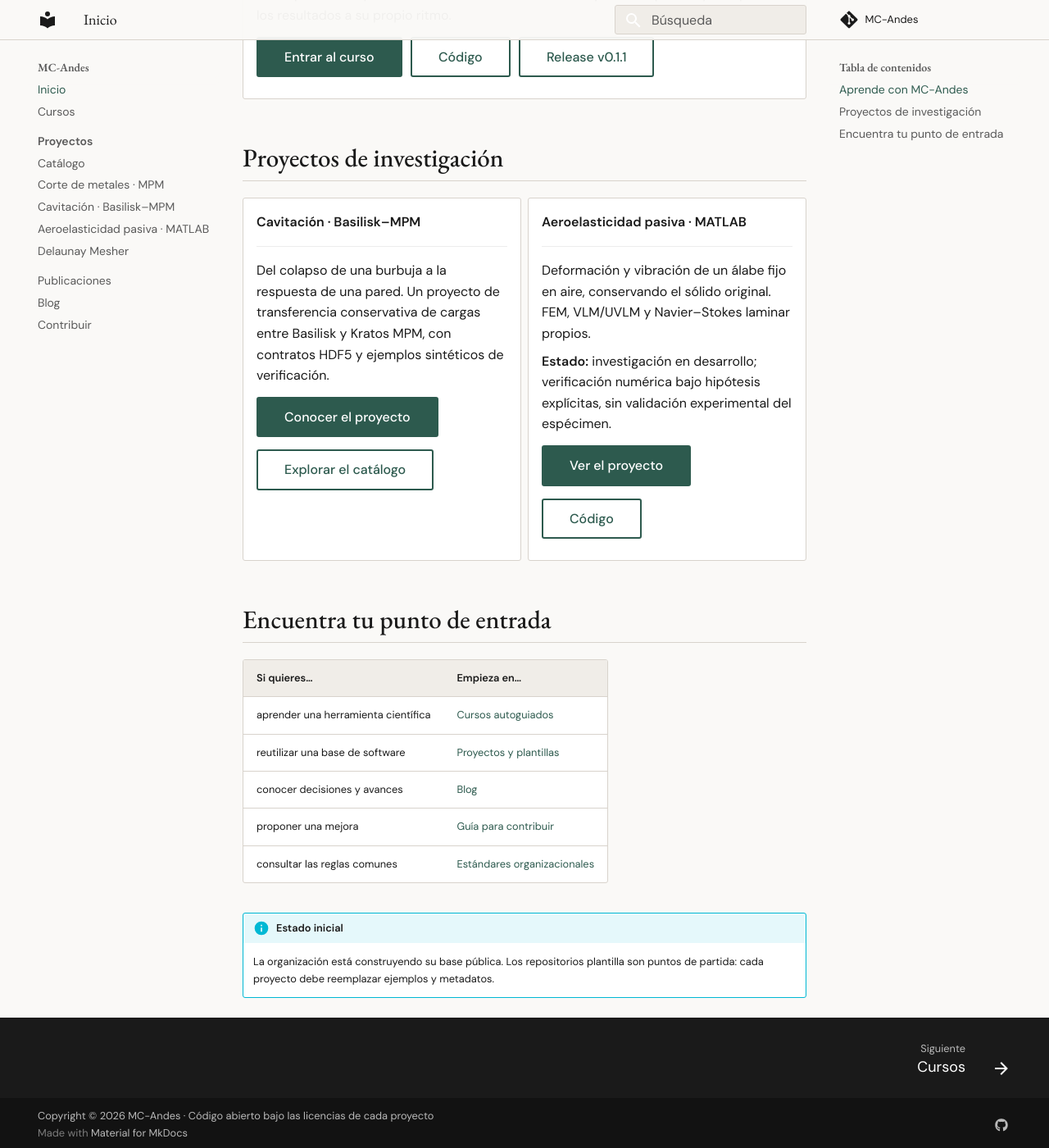
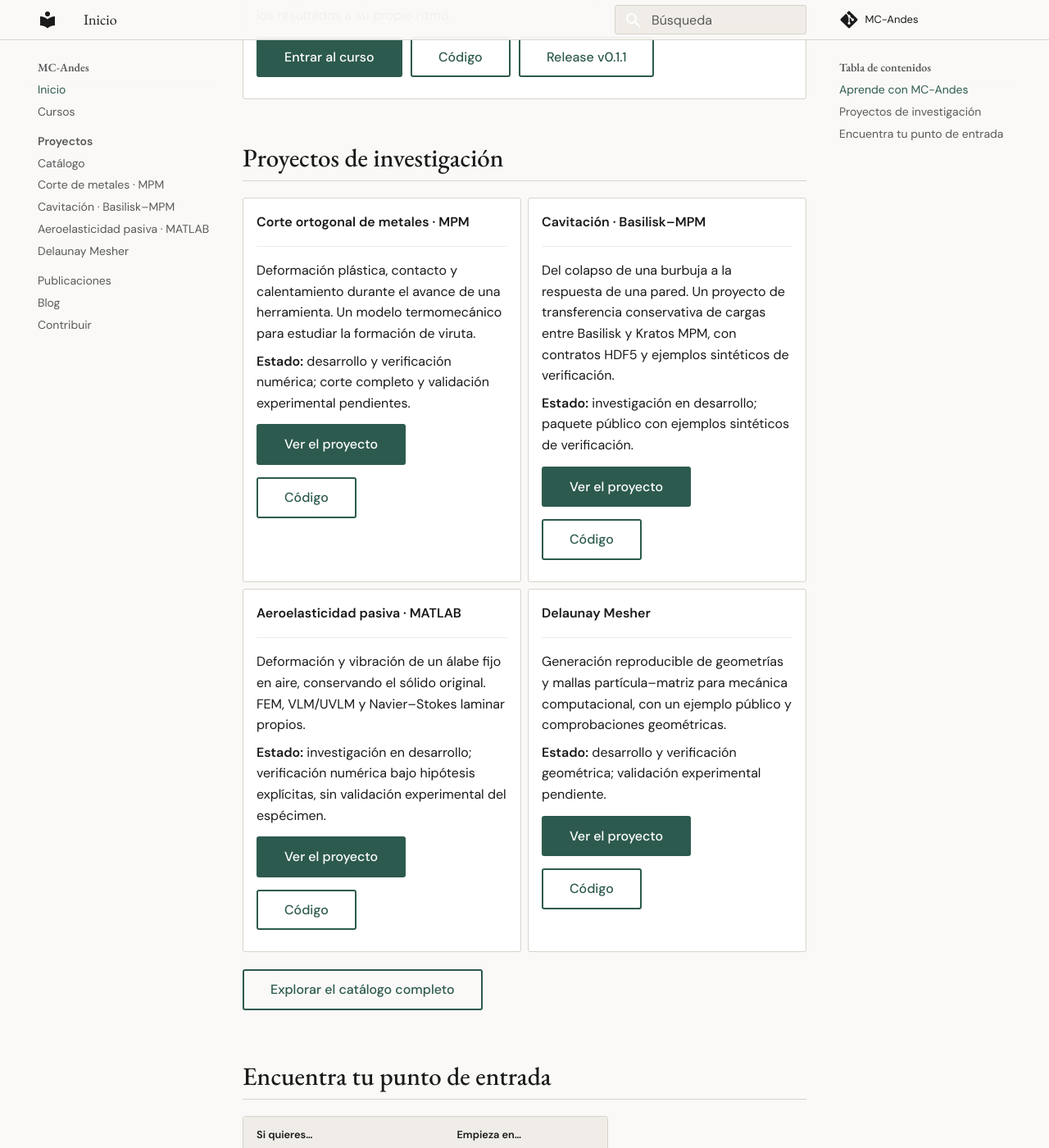
Before and after one commit to MC-Andes/mc-andes.github.io, an MkDocs documentation site: the page built from docs/index.md, in a window 1280 px wide and 1400 px high, scrolled down 1090 px. Shown: the whole window at 82% size. Built offline with MkDocs 1.6.1 and Material for MkDocs 9.7.7, drawn with Linux system fonts in a browser that asks for light colours; some of the changed text lies outside the part shown.

Commit message:
docs: show all research projects on homepage

```diff
--- a/docs/index.md
+++ b/docs/index.md
@@ -59,6 +59,19 @@ Construimos resultados que puedan revisarse, ejecutarse y extenderse.
 
 <div class="grid cards" markdown>
 
+- **Corte ortogonal de metales · MPM**
+
+    ---
+
+    Deformación plástica, contacto y calentamiento durante el avance de una
+    herramienta. Un modelo termomecánico para estudiar la formación de viruta.
+
+    **Estado:** desarrollo y verificación numérica; corte completo y validación
+    experimental pendientes.
+
+    [Ver el proyecto](projects/metal-cutting.md){ .md-button .md-button--primary }
+    [Código](https://github.com/MC-Andes/Metal_cutting){ .md-button }
+
 - **Cavitación · Basilisk–MPM**
 
     ---
@@ -67,8 +80,11 @@ Construimos resultados que puedan revisarse, ejecutarse y extenderse.
     transferencia conservativa de cargas entre Basilisk y Kratos MPM, con
     contratos HDF5 y ejemplos sintéticos de verificación.
 
-    [Conocer el proyecto](projects/cavitation-coupling.md){ .md-button .md-button--primary }
-    [Explorar el catálogo](projects.md){ .md-button }
+    **Estado:** investigación en desarrollo; paquete público con ejemplos
+    sintéticos de verificación.
+
+    [Ver el proyecto](projects/cavitation-coupling.md){ .md-button .md-button--primary }
+    [Código](https://github.com/MC-Andes/cavitation-coupling){ .md-button }
 
 - **Aeroelasticidad pasiva · MATLAB**
 
@@ -83,7 +99,22 @@ Construimos resultados que puedan revisarse, ejecutarse y extenderse.
     [Ver el proyecto](projects/passive-airfoil-aeroelasticity.md){ .md-button .md-button--primary }
     [Código](https://github.com/MC-Andes/passive-airfoil-aeroelasticity-matlab){ .md-button }
 
+- **Delaunay Mesher**
+
+    ---
+
+    Generación reproducible de geometrías y mallas partícula–matriz para
+    mecánica computacional, con un ejemplo público y comprobaciones geométricas.
+
+    **Estado:** desarrollo y verificación geométrica; validación experimental
+    pendiente.
+
+    [Ver el proyecto](projects/delaunay-mesher.md){ .md-button .md-button--primary }
+    [Código](https://github.com/MC-Andes/Delaunay_mesher){ .md-button }
+
 </div>
+
+[Explorar el catálogo completo](projects.md){ .md-button }
 
 ## Encuentra tu punto de entrada
 
@@ -95,6 +126,7 @@ Construimos resultados que puedan revisarse, ejecutarse y extenderse.
 | proponer una mejora | [Guía para contribuir](contributing.md) |
 | consultar las reglas comunes | [Estándares organizacionales](https://github.com/MC-Andes/standards) |
 
-!!! info "Estado inicial"
-    La organización está construyendo su base pública. Los repositorios plantilla
-    son puntos de partida: cada proyecto debe reemplazar ejemplos y metadatos.
+!!! info "Cómo leer el catálogo"
+    Cada ficha distingue entre desarrollo, verificación y validación. Los
+    resultados preliminares se presentan con sus supuestos, procedencia y
+    limitaciones, sin tratarlos como evidencia experimental validada.
```
Also changed, not shown: CHANGELOG.md (+2 -0 lines).
